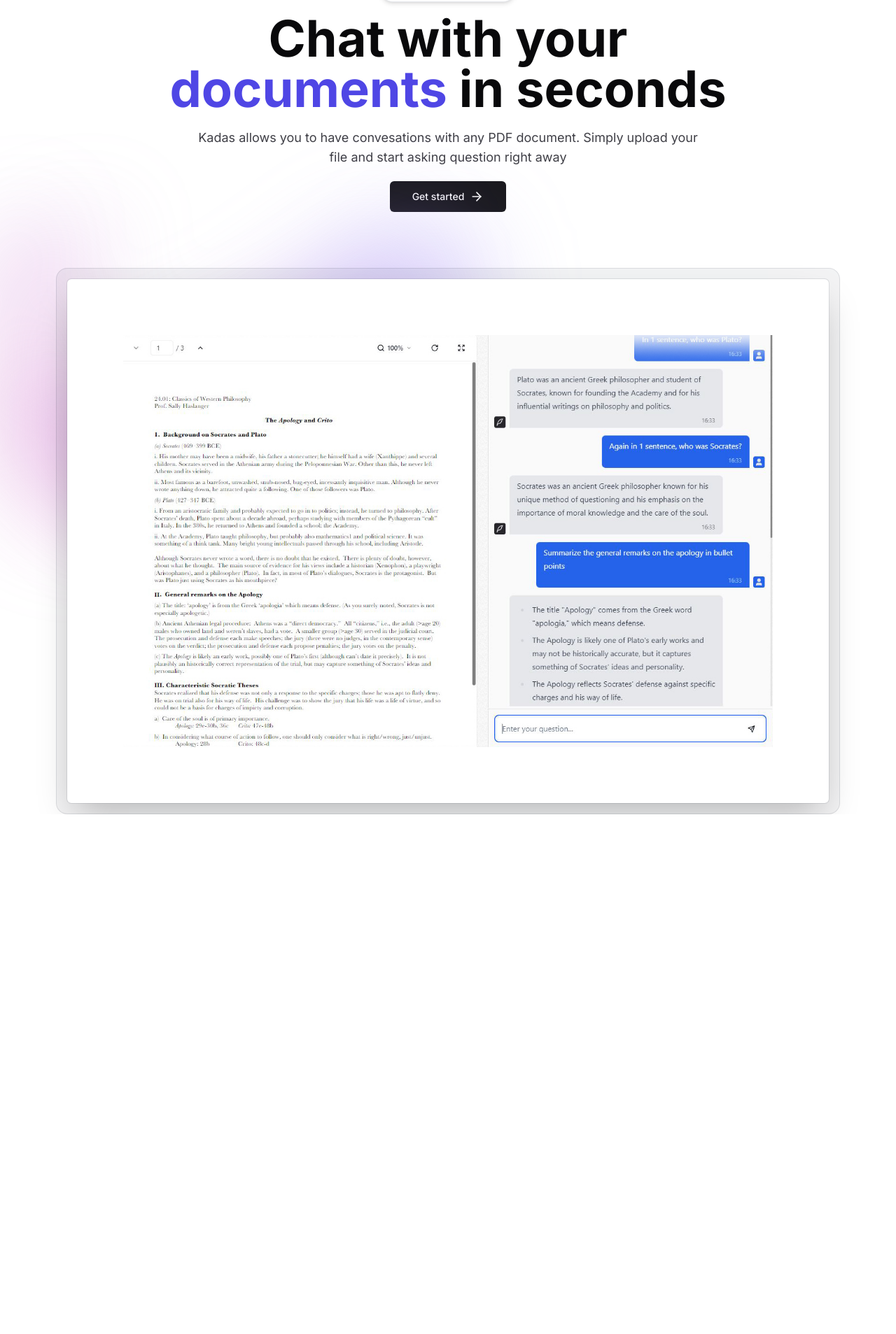
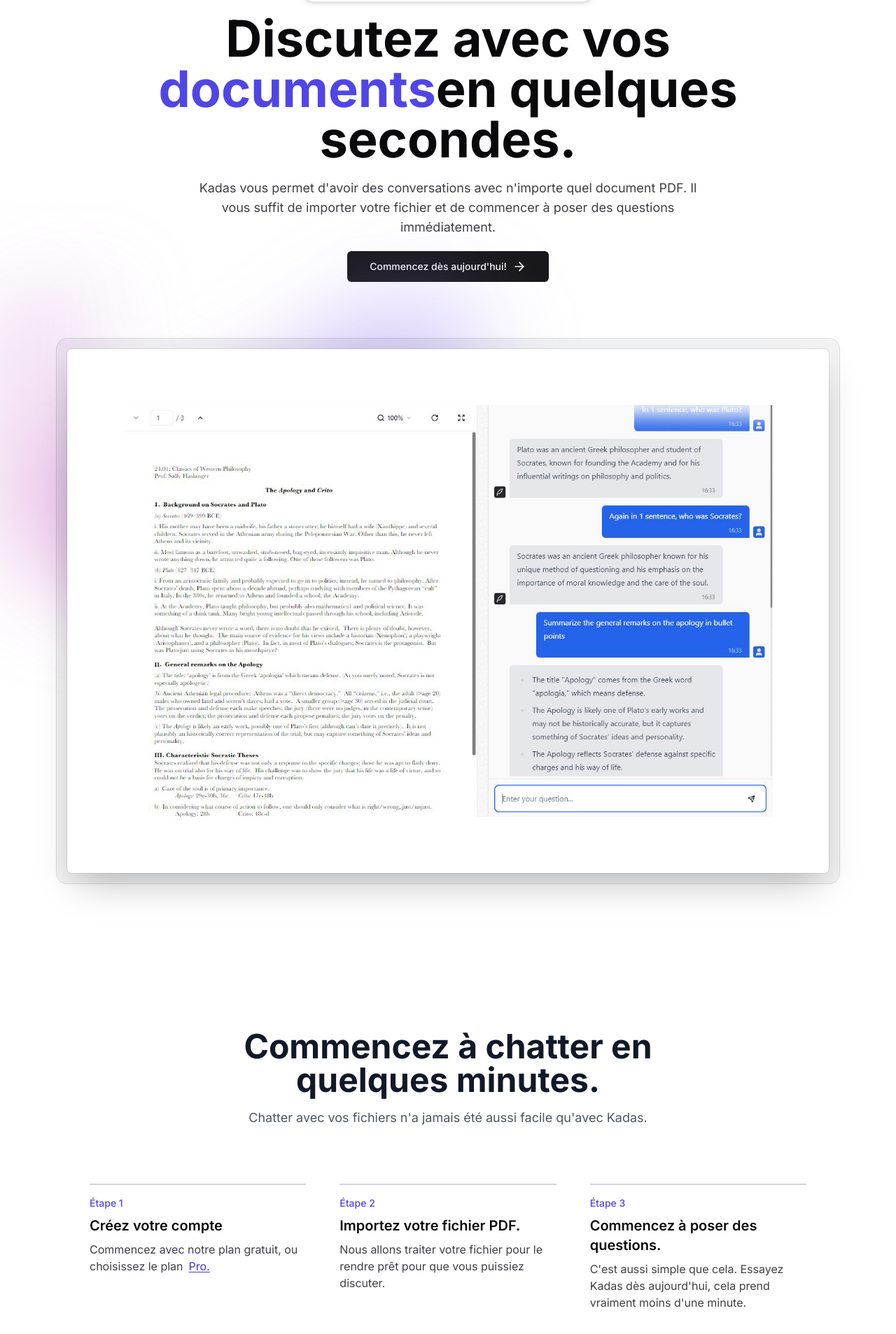
Before and after one commit to idrissi-hamza/DocChat, a Next.js app: page / in a window 1280 px wide. Shown: the part 195-2102 px from the top of the page at 70% size. Before the commit the page ends 1359 px from the top, so only its background shows below. Built offline with nearby package versions, Linux system fonts and the light colour scheme.

Commit message:
create steps subscription

```diff
--- /dev/null
+++ b/src/app/components/Step.tsx
@@ -0,0 +1,38 @@
+import Link from 'next/link';
+import React from 'react';
+
+const Step = ({
+  step,
+  title,
+  description,
+  linkHref,
+  linkText,
+}: {
+  step: string;
+  title: string;
+  description: string;
+  linkHref?: string;
+  linkText?: string;
+}) => {
+  return (
+    <li className="md:flex-1">
+      <div className="flex flex-col space-y-2 border-l-4 border-zinc-300 py-2 pl-4 md:border-l-0 md:border-t-2 md:pb-0 md:pl-0 md:pt-4            ">
+        <span className="text-sm font-medium text-indigo-600">{step}</span>
+        <span className="text-xl font-semibold">{title} </span>
+        <span className="mt-2 text-zinc-700">
+          {description}
+          {linkHref && (
+            <Link
+              href={linkHref}
+              className="text-indigo-700 underline underline-offset-2 pl-2"
+            >
+              {linkText}
+            </Link>
+          )}
+        </span>
+      </div>
+    </li>
+  );
+};
+
+export default Step;
--- a/src/app/page.tsx
+++ b/src/app/page.tsx
@@ -3,6 +3,7 @@
 import Link from 'next/link';
 import { ArrowRight } from 'lucide-react';
 import { buttonVariants } from '@/components/ui/button';
+import Step from './components/Step';
 
 export default function Home() {
   return (
@@ -10,23 +11,25 @@
       <MaxWrapper className="mb-12 mt-28 sm:mt-40 flex flex-col items-center justify-center text-center ">
         <div className="mx-auto mb-4 flex max-w-fit items-center justify-center space-x-2 overflow-hidden rounded-full border border-gray-200 bg-white px-7 py-2 shadow-md backdrop-blur transition-all hover:border-gray-300 hover:bg-white/50 ">
           <p className="text-sm font-semibold text-gray-700">
-            Kadas is now public!
+            Kadas est désormais disponible pour le grand public !
           </p>
         </div>
         <h1 className="max-w-4xl text-5xl font-bold md:text-6xl lg:text-7xl">
-          Chat with your <span className="text-indigo-600">documents</span> in
-          seconds
+          Discutez avec vos <span className="text-indigo-600">documents</span>
+          en quelques secondes.
         </h1>
         <p className="mt-5 max-w-prose text-zinc-700 sm:text-lg">
-          Kadas allows you to have convesations with any PDF document. Simply
-          upload your file and start asking question right away
+          Kadas vous permet d&apos;avoir des conversations avec n&apos;importe
+          quel document PDF. Il vous suffit de importer votre fichier et de
+          commencer à poser des questions immédiatement.
         </p>
         <Link
           className={buttonVariants({ size: 'lg', className: 'mt-5' })}
           href="/dashboard"
           target="_blank"
         >
-          Get started <ArrowRight className="ml-2 h-5 w-5" />
+          Commencez dès aujourd&apos;hui!
+          <ArrowRight className="ml-2 h-5 w-5" />
         </Link>
       </MaxWrapper>
       {/* value proposition section */}
@@ -73,6 +76,43 @@
           </div>
         </div>
       </div>
+
+      {/*Feature section */}
+      <div className="mx-auto mb-32 mt-32 max-w-5xl sm:mt-56">
+        <div className="mb-12 px-6 lg:px-8">
+          <div className="mx-auto max-w-2xl sm:text-center">
+            <h2 className="mt-2 font-bold  text-4xl text-gray-900 sm:text-5xl">
+              Commencez à chatter en quelques minutes.
+            </h2>
+            <p className="mt-4 text-lg text-gray-600">
+              Chatter avec vos fichiers n&apos;a jamais été aussi facile
+              qu&apos;avec Kadas.
+            </p>
+          </div>
+        </div>
+        {/* steps */}
+        <ol className="my-8 space-y-4 pt-8 md:flex  md:space-x-12 md:space-y-0">
+          <Step
+            step=" Étape 1"
+            title="Créez votre compte "
+            description=" Commencez avec notre plan gratuit, ou choisissez le plan"
+            linkHref="/pricing"
+            linkText="Pro."
+          />
+          <Step
+            step=" Étape 2"
+            title="Importez votre fichier PDF. "
+            description="  Nous allons traiter votre fichier pour le rendre prêt pour que
+            vous puissiez discuter."
+          />
+          <Step
+            step=" Étape 3"
+            title="   Commencez à poser des questions. "
+            description="  C'est aussi simple que cela. Essayez Kadas dès
+            aujourd'hui, cela prend vraiment moins d'une minute."
+          />
+        </ol>
+      </div>
     </>
   );
 }
```
